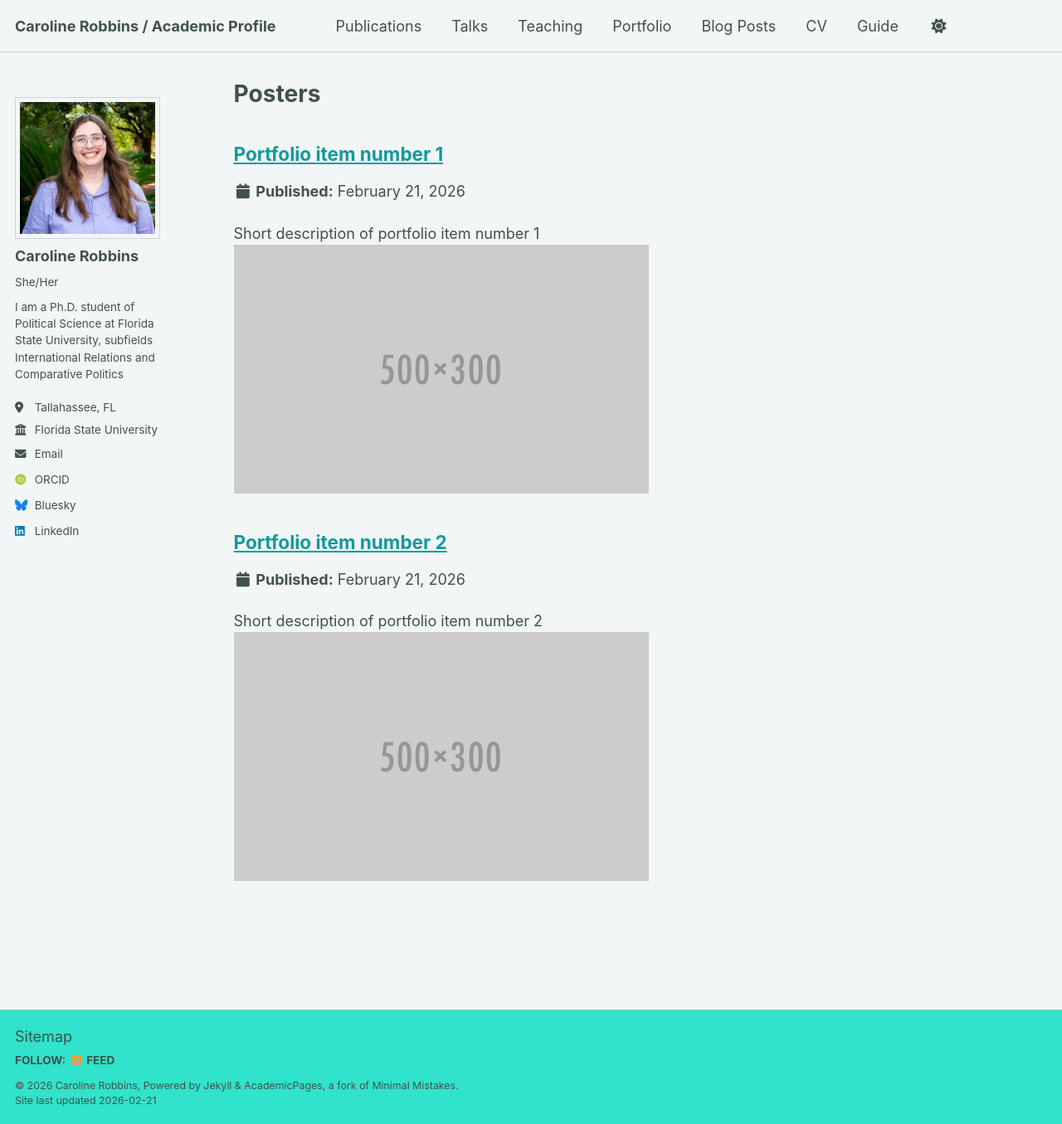
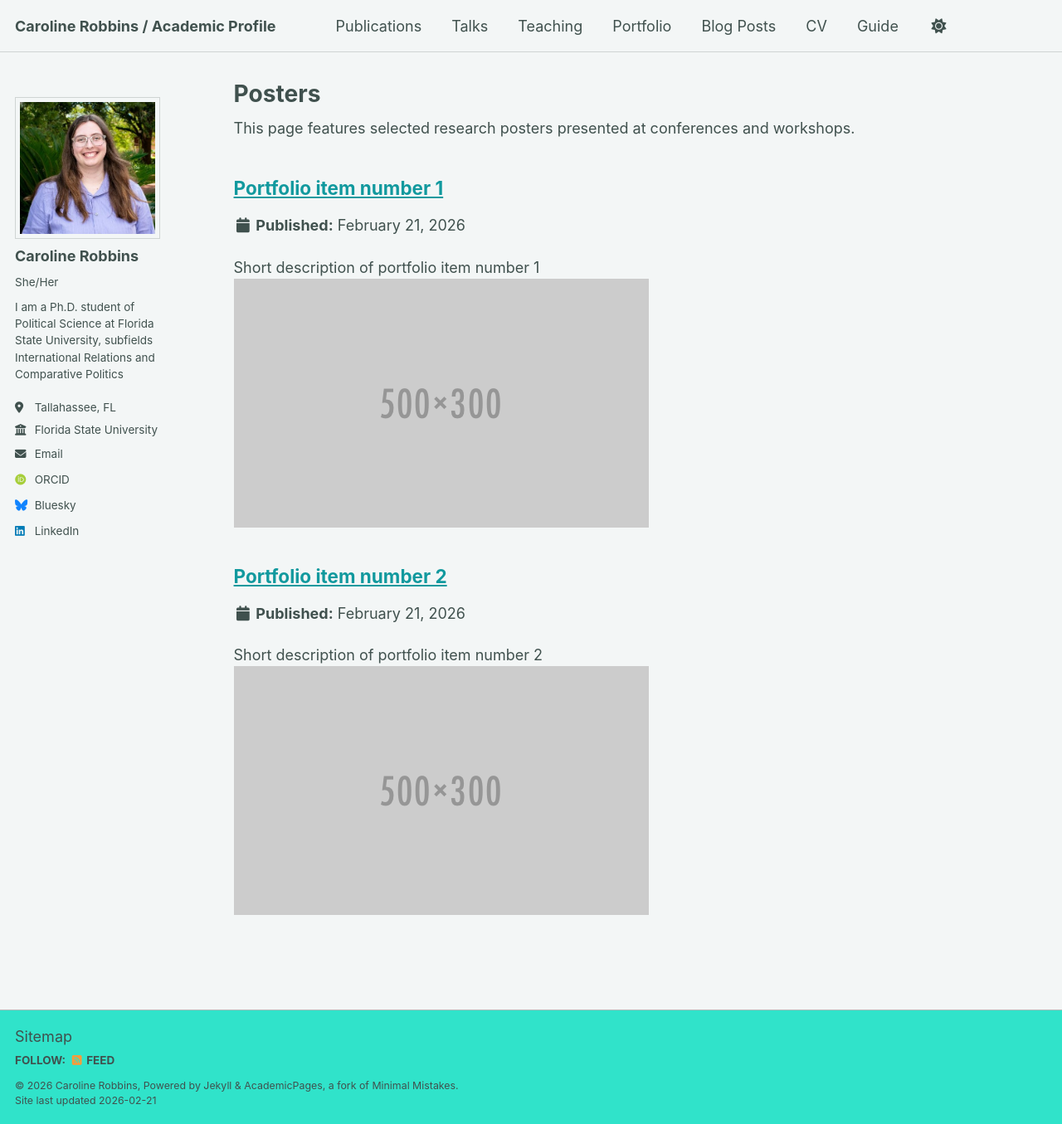
Before and after one commit to crobbinsphd/crobbinsphd.github.io, a Jekyll site: the page built from _pages/portfolio.html, in a window 1280 px wide and 1355 px high. Shown: the whole window at 83% size. Built offline with Jekyll 4.4.1, drawn with Linux system fonts in a browser that asks for light colours; some web fonts are replaced; a script bundle is joined from its source files by our own code; library files that are not in the unit come from our copies.

Commit message:
Update portfolio.html

```diff
--- a/_pages/portfolio.html
+++ b/_pages/portfolio.html
@@ -7,6 +7,7 @@ author_profile: true
 
 {% include base_path %}
 
+This page features selected research posters presented at conferences and workshops.
 
 {% for post in site.portfolio %}
   {% include archive-single.html %}
```
